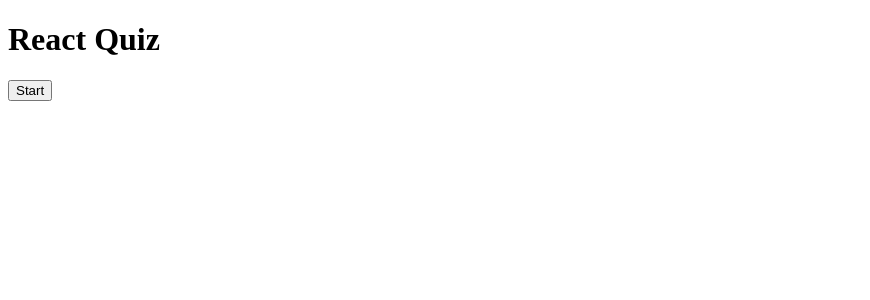
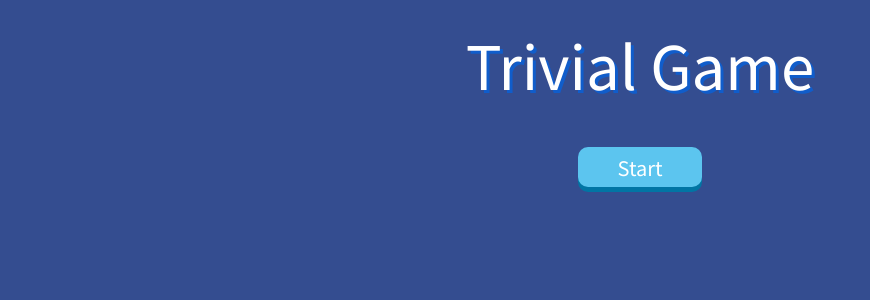
Before and after one commit to IreneRuedaVega/quiz-app, a React (Create React App) app: page / in a window 1280 px wide. Shown: the top 300 px of the page, without its empty margins (0-870 px from the left). Built offline with nearby package versions, Linux system fonts and the light colour scheme.

Commit message:
Add styled components to App and QuestionCard

```diff
--- a/public/index.html
+++ b/public/index.html
@@ -11,8 +11,12 @@
     />
     <link rel="apple-touch-icon" href="%PUBLIC_URL%/logo192.png" />
     <link rel="preconnect" href="https://fonts.gstatic.com" />
+    <link rel="preconnect" href="https://fonts.gstatic.com" />
+    <link rel="preconnect" href="https://fonts.gstatic.com" />
+    <link rel="preconnect" href="https://fonts.gstatic.com" />
+    <link rel="preconnect" href="https://fonts.gstatic.com" />
     <link
-      href="https://fonts.googleapis.com/css2?family=Catamaran:wght@700&display=swap"
+      href="https://fonts.googleapis.com/css2?family=Noto+Sans+KR&display=swap"
       rel="stylesheet"
     />
     <!--
--- /dev/null
+++ b/src/App.styles.ts
@@ -0,0 +1,81 @@
+import styled, { createGlobalStyle } from "styled-components";
+
+export const GlobalStyle = createGlobalStyle`
+  html{
+    height: 100%;
+  }
+
+  body{
+    background: #344d90;
+    margin: 0;
+    padding: 0 20px;
+    display: flex;
+    justify-content: center;
+  }
+
+  *{
+    box-sizin: 0;
+    font-family: 'Noto Sans KR', sans-serif;
+  }
+
+`;
+
+export const Wrapper = styled.div`
+  display: flex;
+  flex-direction: column;
+  align-items: center;
+
+  > p {
+    color: #fff;
+  }
+
+  .score {
+    color: white;
+    font-size: 1.35rem;
+    margin-bottom: 20px;
+    padding: 5px 40px;
+    border-radius: 10px;
+    background: #ffc500;
+  }
+
+  h1 {
+    color: white;
+    background-size: 100%;
+    background-clip: text;
+    --webkit-background-clip: text;
+    --webkit-text-fill-color: transparent;
+    --moz-background-clip: text;
+    --moz-text-fill-color: transparent;
+    filter: drop-shadow(3px 3px #105dcb);
+    font-size: 60px;
+    font-weight: 400;
+    text-align: center;
+    margin: 20px;
+  }
+
+  .start,
+  .next {
+    cursor: pointer;
+    background: #5cc5ef;
+    border: #5cc5ef;
+    box-shadow: 0px 5px 0px rgb(1, 117, 164);
+    border-radius: 10px;
+    height: 40px;
+    margin: 20px 0;
+    padding: 0 40px;
+    color: white;
+    outline: none;
+    font-size: 20px;
+  }
+
+  .start {
+    max-width: 200px;
+  }
+
+  .start:hover,
+  .next:hover {
+    background: white;
+    color: #5cc5ef;
+    box-shadow: 0px 5px 0px #5cc5ef;
+  }
+`;
--- a/src/App.tsx
+++ b/src/App.tsx
@@ -6,6 +6,9 @@ import QuestionCard from "./components/QuestionCard";
 
 //Types
 import { QuestionState, Difficulty } from "./API";
+
+//Styles
+import { GlobalStyle, Wrapper } from "./App.styles";
 
 export type AnswerObject = {
   question: string;
@@ -71,8 +74,10 @@ const App = () => {
   };
 
   return (
-    <div className="App">
-      <h1>React Quiz</h1>
+    <>
+      <GlobalStyle />
+      <Wrapper>
+        <h1>Trivial Game</h1>
         {gameOver || userAnswers.length === TOTAL_QUESTIONS ? (
           <button className="start" onClick={startTrivia}>
             Start
@@ -98,7 +103,8 @@ const App = () => {
             Next Question
           </button>
         ) : null}
-    </div>
+      </Wrapper>
+    </>
   );
 };
 
--- /dev/null
+++ b/src/components/QuestionCard.styles.ts
@@ -0,0 +1,53 @@
+import styled from "styled-components";
+
+export const Wrapper = styled.div`
+  max-width: 1100px;
+  background: #213162;
+  border-radius: 10px;
+  padding: 20px;
+  box-shadow: 0px 8px 0px rgb(1, 29, 72);
+  text-align: center;
+
+  p {
+    font-size: 1rem;
+    color: white;
+  }
+`;
+
+type ButtonWrapperProps = {
+  correct: boolean;
+  userClicked: boolean;
+};
+
+export const ButtonWrapper = styled.div<ButtonWrapperProps>`
+  transition: all 0.3s ease;
+
+  :hover {
+    opacity: 0.8;
+  }
+
+  button {
+    cursor: pointer;
+    user-select: none;
+    font-size: 0.85rem;
+    width: 100%;
+    height: 40px;
+    margin: 8px 0;
+    background: ${({ correct, userClicked }) =>
+      correct ? "#b0cd38" : !correct && userClicked ? "#ed5e5e" : "white"};
+    border: ${({ correct, userClicked }) =>
+      correct ? "#b0cd38" : !correct && userClicked ? "#ed5e5e" : "white"};
+    /* box-shadow: 0px 5px 0px rgb(133, 148, 185); */
+    box-shadow: ${({ correct, userClicked }) =>
+      correct
+        ? "0px 5px 0px rgb(122,152,1)"
+        : !correct && userClicked
+        ? "0px 5px 0px rgb(139,50,50)"
+        : "0px 5px 0px rgb(133, 148, 185)"};
+    border-radius: 10px;
+    color: ${({ correct, userClicked }) =>
+      correct ? "white" : !correct && userClicked ? "white" : "#213162"};
+    text-shadow: 0px 1px 0px rgba(0, 0, 0, 0.25);
+    outline: none;
+  }
+`;
--- a/src/components/QuestionCard.tsx
+++ b/src/components/QuestionCard.tsx
@@ -5,7 +5,7 @@ import { AnswerObject } from "../App";
 
 //Styles
 
-/* import { Wrapper, ButtonWrapper } from "./QuestionCard.styles"; */
+import { Wrapper, ButtonWrapper } from "./QuestionCard.styles";
 
 type Props = {
   question: string;
@@ -24,14 +24,18 @@ const QuestionCard: React.FC<Props> = ({
   questionNr,
   totalQuestions,
 }) => (
-  <div>
+  <Wrapper>
     <p className="number">
       Question: {questionNr} / {totalQuestions}
     </p>
     <p dangerouslySetInnerHTML={{ __html: question }} />
     <div>
       {answers.map((answer) => (
-        <div key={answer}>
+        <ButtonWrapper
+          key={answer}
+          correct={userAnswer?.correctAnswer === answer}
+          userClicked={userAnswer?.answer === answer}
+        >
           <button
             disabled={userAnswer ? true : false}
             value={answer}
@@ -39,10 +43,10 @@ const QuestionCard: React.FC<Props> = ({
           >
             <span dangerouslySetInnerHTML={{ __html: answer }} />
           </button>
-        </div>
+        </ButtonWrapper>
       ))}
     </div>
-  </div>
+  </Wrapper>
 );
 
 export default QuestionCard;
```
Also changed, not shown: 1 other file (tests, documents, lock files or other folders). Lines whose indentation alone changed are shown as unchanged.
